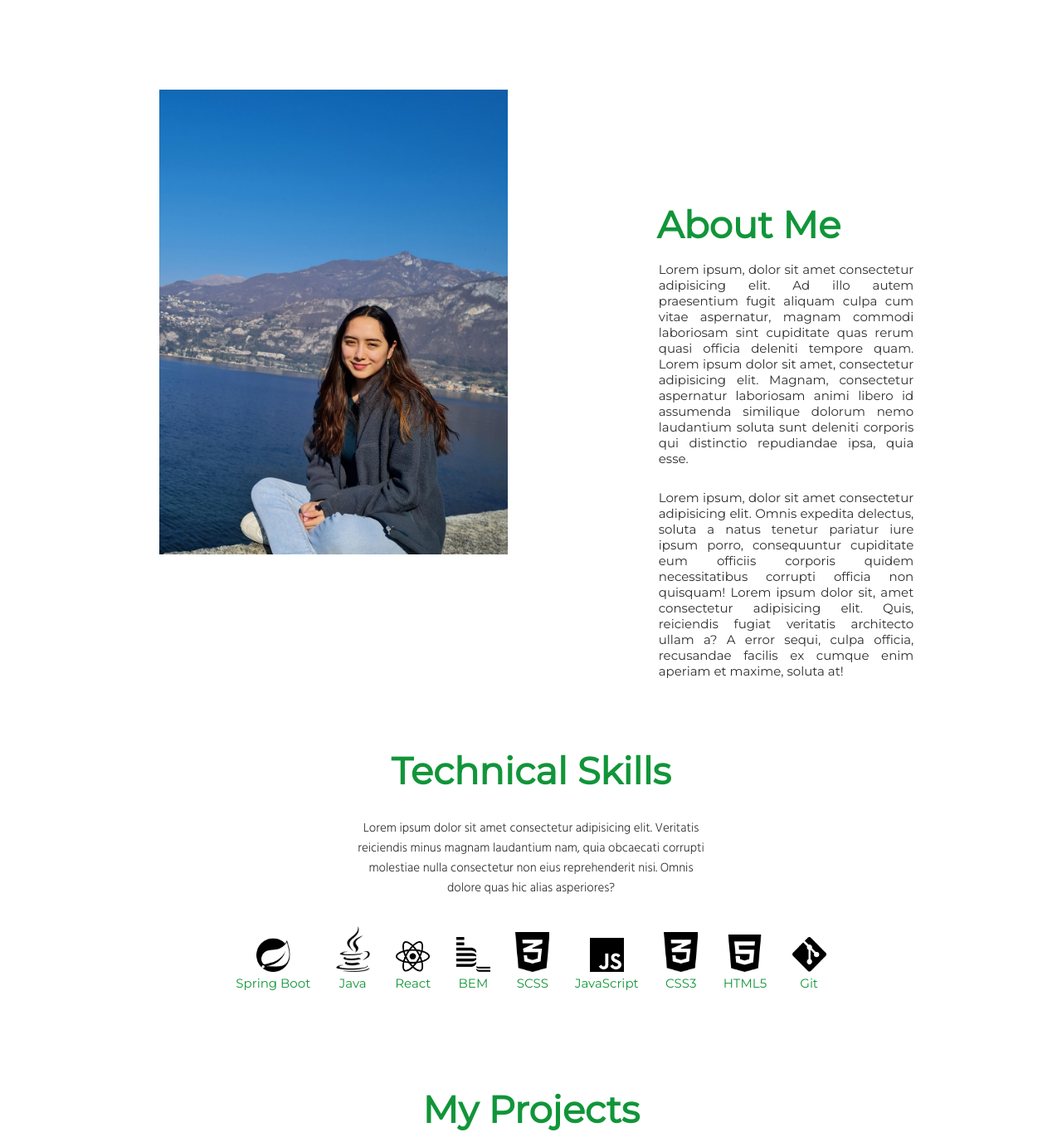
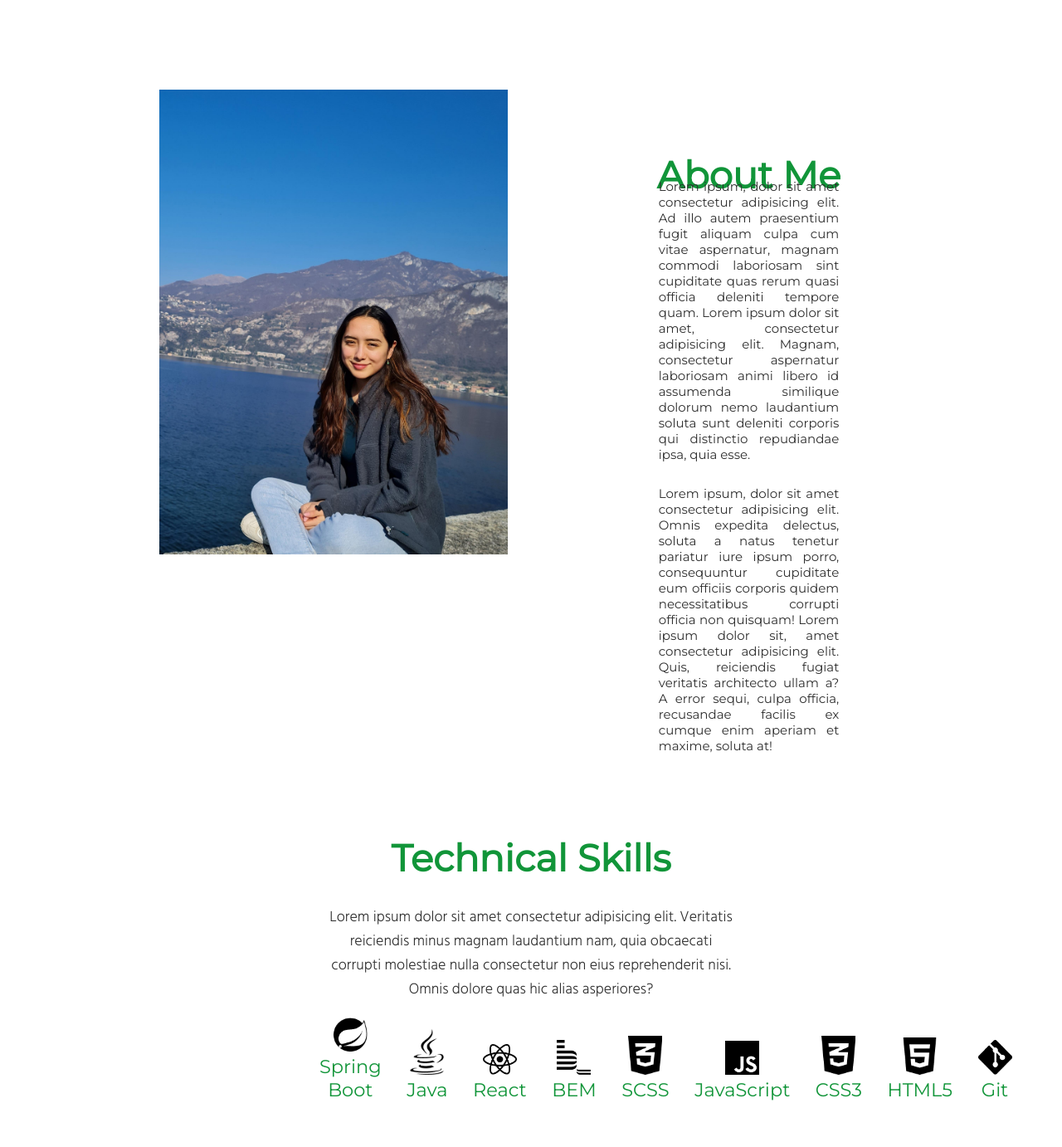
Before and after one commit to katherinepv/Portfolio, a plain HTML site: page index.html in a window 1280 px wide. Shown: the part 677-2059 px from the top of the page at 83% size. Drawn offline with Linux system fonts and the light colour scheme.

Commit message:
completed desktop version

```diff
--- a/_about.scss
+++ b/_about.scss
@@ -8,6 +8,7 @@
         padding: 1rem;
         text-align: center;
     }
+
     .about__image {
         // position: absolute;
         width: 20rem;
@@ -16,6 +17,7 @@
         margin-left: auto;
         padding: 1rem;
     }
+
     .about__paragraph {
         font-family: $secondary-font;
         color: $text-color-secondary;
@@ -23,38 +25,35 @@
         padding: 1rem;
     }
 
+}
 
-    @media screen and (min-width: 1024px) {
+@media screen and (min-width: 1024px) {
+    .about {
         margin: 3rem 11.25rem;
         display: grid;
         grid-template-areas:
-        "image title"
-        "image text";
-        grid-gap: 1rem;
+            "image title"
+            "image text";
 
         .about__image {
             width: 30rem;
             grid-area: image;
         }
-        .about__text {
-            grid-area: text;
-            display: flex;
-            justify-content: center;
-            align-items: center;
-            font-size: 1.5rem;
-        }
+
         .about__title {
             grid-area: title;
             font-size: 3rem;
             text-align: left;
-            padding: 10rem 0 0 10rem;
+            margin: 5rem 0 0 10rem;
+            height: 2rem;
         }
+
         .about__paragraph {
             grid-area: text;
             text-align: justify;
-            padding: 0 0 0 10rem;
+            margin: 0 5rem 0 10rem;
+            // padding: 0 0 0 10rem;
         }
 
+    }
 }
-
-}
--- a/_nav.scss
+++ b/_nav.scss
@@ -3,6 +3,7 @@
 .nav-bar {
     text-align: center;
     font-family: $secondary-font;
+    color: $text-color-secondary;
     height: 3rem;
     margin: 3rem 9rem;
     display: none;
@@ -35,6 +36,7 @@
             justify-content: center;
             align-items: center;
             font-size: 1.5rem;
+            color: $text-color-secondary;
         }
 
         .nav-bar__home:hover,
--- a/_skills.scss
+++ b/_skills.scss
@@ -8,6 +8,7 @@
         text-align: center;
         padding: 1rem;
     }
+
     .skills__intro {
         color: $text-color-secondary;
         font-family: $secondary-font;
@@ -15,6 +16,7 @@
         text-align: center;
         padding: 1rem;
     }
+
     .skills__container {
         display: grid;
         grid-template-columns: 1fr 1fr 1fr;
@@ -38,25 +40,34 @@
     }
 
 
-@media screen and (min-width: 1024px) {
+    @media screen and (min-width: 1024px) {
 
         display: unset;
+
         .skills__title {
             font-size: 3rem;
             text-align: center;
         }
+
         .skills__intro {
-            font-size: 1rem;
-            width: 30.25rem;
+            font-size: 1.2rem;
+            width: 35rem;
             margin: auto;
 
         }
+
         .skills__container {
             display: flex;
             flex: auto;
-            justify-content: center;
+            justify-content: space-around;
             align-items: flex-end;
             gap: 1.5rem;
+            margin: 0 25rem;
+            padding: 0;
+
+            p {
+                font-size: 1.5rem;
+            }
 
 
         }
--- a/index.html
+++ b/index.html
@@ -11,12 +11,12 @@
     <nav class="nav-bar">
       <h1 class="nav-bar__name">Katherine Villacis</h1>
       <a class="nav-bar__home" href="#home">Home</a>
-      <a class="nav-bar__about" href="#about-me">About</a>
+      <a class="nav-bar__about" href="#about">About</a>
       <a class="nav-bar__projects" href="#projects">Projects</a>
       <!-- <button class="nav-bar__getInTouch" href="#get-in-touch">Get In Touch</button> -->
       <a class="nav-bar__getInTouch" href="#get-in-touch">Get In Touch</a>
     </nav>
-    <header class="intro">
+    <header class="intro" id="home">
       <h1 class="intro__name">&#128513 Hey! I'm Katherine Villacis.</h1>
       <h2 class="intro__occupation">
         A Junior Software Developer based in London, England.
@@ -29,7 +29,7 @@
       />
     </header>
     <main>
-      <div class="about">
+      <div class="about" id="about">
         <h3 class="about__title">About Me</h3>
         <img
           class="about__image"
```
Also changed, not shown: style.css, 1 other file.
